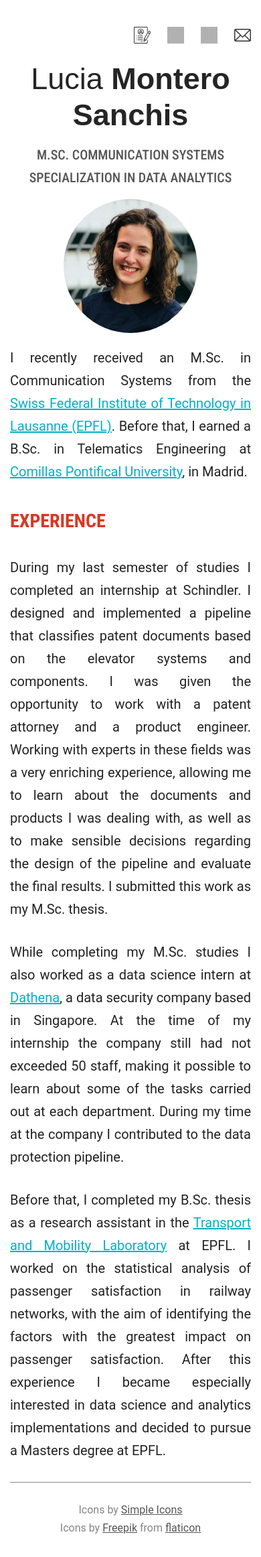
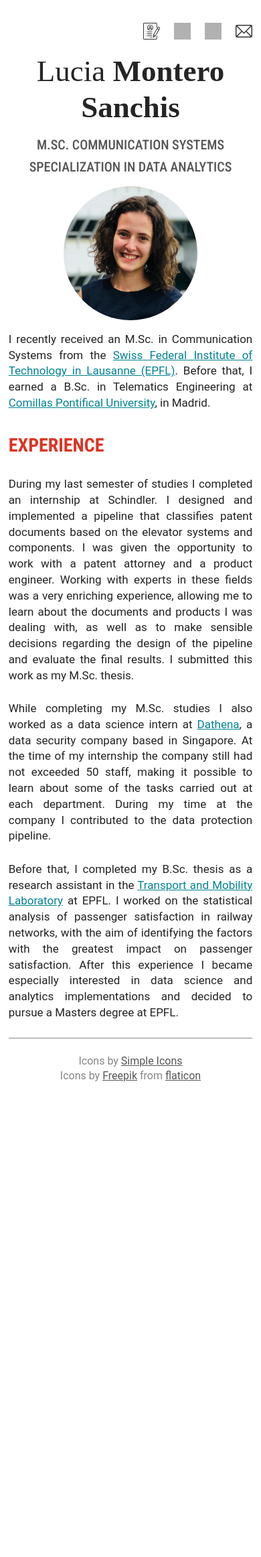
Before and after one commit to lumosan/lumosan.github.io, a Jekyll site: the page built from index.md, in a window 390 px wide. Shown: the whole page at 67% size. Built offline with Jekyll 4.4.1, drawn with Linux system fonts in a browser that asks for light colours; after the commit the page ends 1643 px from its top, so only the background shows below that; grey boxes are pictures that could not be loaded.

Commit message:
AA contrast

```diff
--- a/css/solo.css
+++ b/css/solo.css
@@ -5,31 +5,23 @@
   font: 20px/1.7 'Roboto', sans-serif;
 }
 
-@media (max-width: 325px) {
-  html { font: 18px/1.4 'Roboto', sans-serif; }
+@media (max-width: 480px) {
+  html { font: 17px/1.4 'Roboto', sans-serif; }
 }
 
 body {
   margin: 2rem 0 .5rem;
   color: #222;
   text-align: justify;
-  /*background-color: #121212;*/
 }
 
 @media (min-width: 600px) {
-  body {
-    margin-top: 3.5rem;
-  }
+  body { margin-top: 3.5rem; }
 }
 
-a:link {
+a:link, a:visited {
   text-decoration: underline;
-  color: #00b0c4;
-}
-
-a:visited {
-  text-decoration: none;
-  color: #00b0c4;
+  color: #018293;
 }
 
 a:hover, a:focus {
@@ -37,25 +29,12 @@
   color: #dc3522;
 }
 
-h1 {
-  margin: 0 0 0.5rem -0.1rem /* align left edge */;
-  color: #252525;
-  text-rendering: optimizeLegibility;
-  font-family: 'Raleway', sans-serif;
-  line-height: 1.2
-}
-
-h2, h3, h4, h5, h6 {
-  margin: 0 0 0.5rem -0.1rem /* align left edge */;
+h1, h2, h3, h4, h5, h6 {
+  margin: 0 0 0.5rem -0.1rem;
   color: #111;
   text-rendering: optimizeLegibility;
-  font-family: 'Roboto Condensed', sans-serif;
+  font-family: 'Roboto Condensed';
   line-height: 1.2
-}
-
-h2, h3 {
-  text-transform: uppercase;
-  color: #dc3522;
 }
 
 @media (max-width: 830px) {
@@ -66,10 +45,12 @@
 }
 
 h1 {
+  color: #252525;
+  font-family: 'Raleway';
   font-size: 45px;
-  margin-bottom: 1rem;
   font-weight: 700;
   text-align: center;
+  margin-bottom: 1rem;
   margin-left: -2rem;
   margin-right: -2rem;
 }
@@ -86,28 +67,26 @@
 }
 
 h2 {
+  text-transform: uppercase;
   margin-bottom: .5rem;
   font-size: 20px;
   font-weight: 500;
-  /*margin-top: -2rem;*/
   color: #555;
   text-align: center;
-/*  margin-right: -4rem;
-  margin-left: -4rem;*/
 }
 
 @media (min-width: 600px) {
   h2 {
-    /*margin-bottom: 5rem;*/
     font-size: 25px;
-    /*margin-top: 2.5rem;*/
-/*    margin-right: -4rem;*/
   }
 }
 
 h3 {
+  text-transform: uppercase;
+  color: #dc3522;
   margin: 2rem -2rem 1.75rem -2rem;
   font-size: 28px;
+
 }
 
 @media (min-width: 600px) {
@@ -339,16 +318,17 @@
 }
 
 ::selection {
-  background: #b2ecf2;
+  background: #b2eaf5;
+  color: #222;
 }
 @media (prefers-color-scheme: dark) {
   body {color: #ddd; background-color: #232323}
-  a:link {color: #80e0eb;}
-  a:visited {color: #80e0eb;}
-  a:hover, a:focus {color: #ec9691;}
+  a:link {color: #8acec4;}
+  a:visited {color: #8acec4;}
+  a:hover, a:focus {color: #f3aa93;}
   h1 {color: #dadada;}
   h4, h5, h6 {color: #eee;}
-  h3 {color: #ec9691;}
+  h3 {color: #EF8E71;}
   h2 {color: #aaa}
   blockquote {color: #aaa;}
   .footnote {color: #bbb;}
@@ -361,6 +341,7 @@
   .footer a:visited {color: #ccc;}
   .footer a:hover, a:focus {color: #fff;}
   ::selection {
-    background: #ec9691;
+    background: #8acec4;
+    color: #ddd;
   }
 }
```
